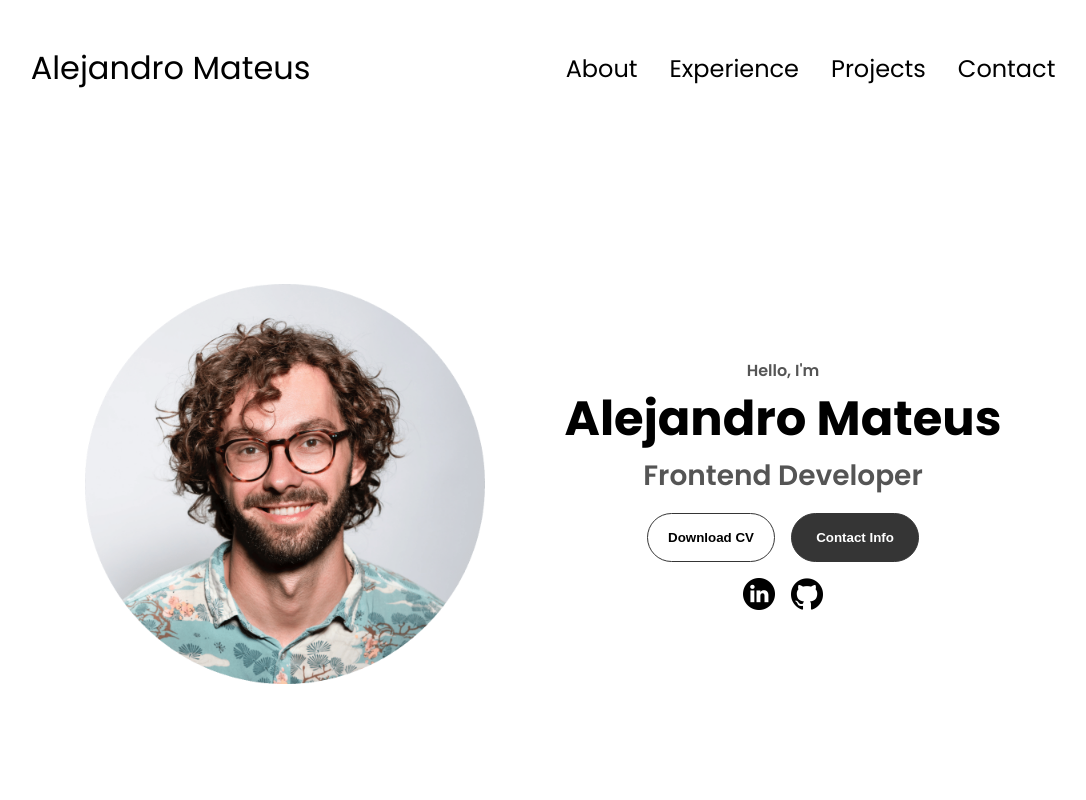
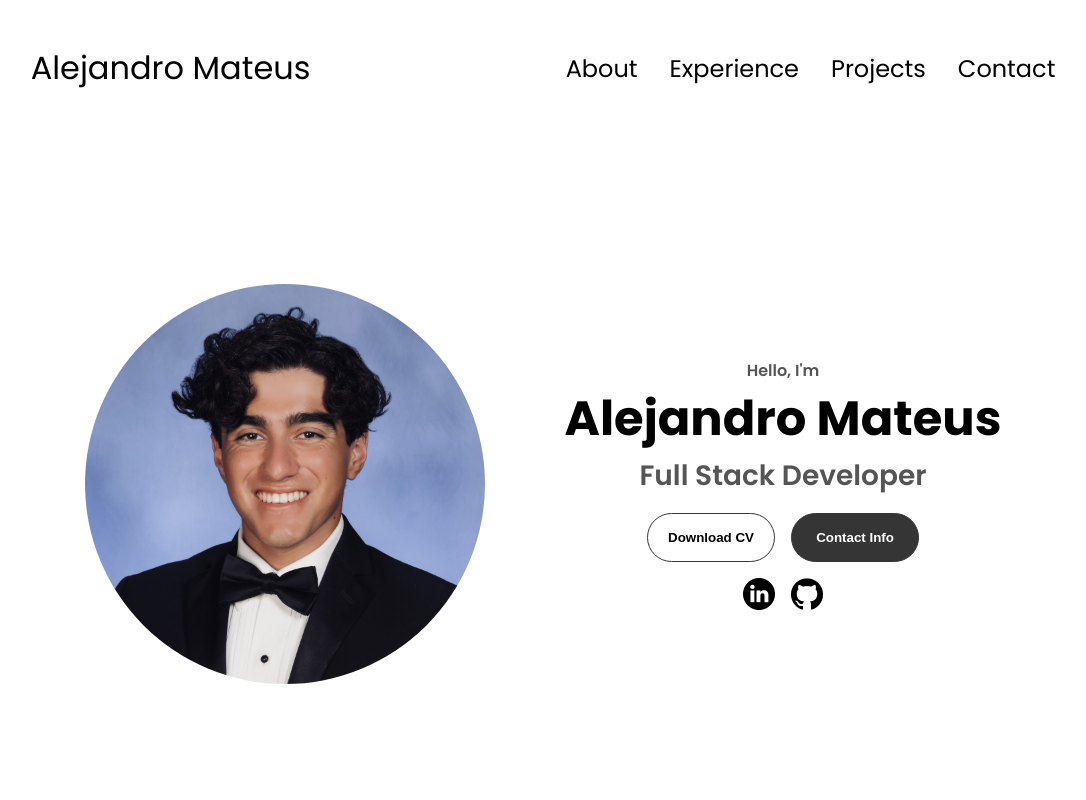
Before and after one commit to ale-mateus/Ale-s-Webstite, a plain HTML site: page index.html in a window 1280 px wide. Shown: the top 800 px of the page, without its empty margins (97-1183 px from the left). Drawn offline with Linux system fonts and the light colour scheme.

Commit message:
Fixxed images

```diff
--- a/index.html
+++ b/index.html
@@ -37,12 +37,12 @@
     </nav>
     <section id="profile">
         <div class="section__pic-container">
-            <img src="./assets/profile-pic.png" alt="Alejandro Mateus profile picture"> <!--CHANGE-->
+            <img class="circleimage" src="./assets/Ale-portfolio-pic-1.jpg" alt="Alejandro Mateus profile picture">
         </div>
         <div class="section__text">
             <p class="section__text__p1">Hello, I'm</p>
             <h1 class="title">Alejandro Mateus</h1>
-            <p class="section__text__p2">Frontend Developer</p> <!--CHANGE-->
+            <p class="section__text__p2">Full Stack Developer</p>
             <div class="btn-container">
                 <button class="btn btn-color-2" onclick="window.open('./assets/resume-example.pdf')">Download CV</button> <!--CHANGE-->
                 <button class="btn btn-color-1" onclick="location.href='./#contact'">Contact Info</button>
@@ -58,7 +58,7 @@
         <h1 class="title">About Me</h1>
         <div class="section-container">
             <div class="section__pic-container">
-                <img src="./assets/about-pic.png" alt="Profile picture" class="about-pic"> <!--CHANGE-->
+                <img src="./assets/Ale-portfolio-pic-2.JPG" alt="Profile picture" class="about-pic">
             </div>
             <div class="about-details-container">
                 <div class="about-containers">
--- a/style.css
+++ b/style.css
@@ -426,3 +426,9 @@ footer {
 footer p{
     text-align: center;
 }
+
+/* EXTRA IMAGE TWEAKING */
+
+.circleimage{
+    border-radius: 50%;
+}
```
Also changed, not shown: assets/Ale-portfolio-pic-1.jpg (added), assets/Ale-portfolio-pic-2.JPG (added).
